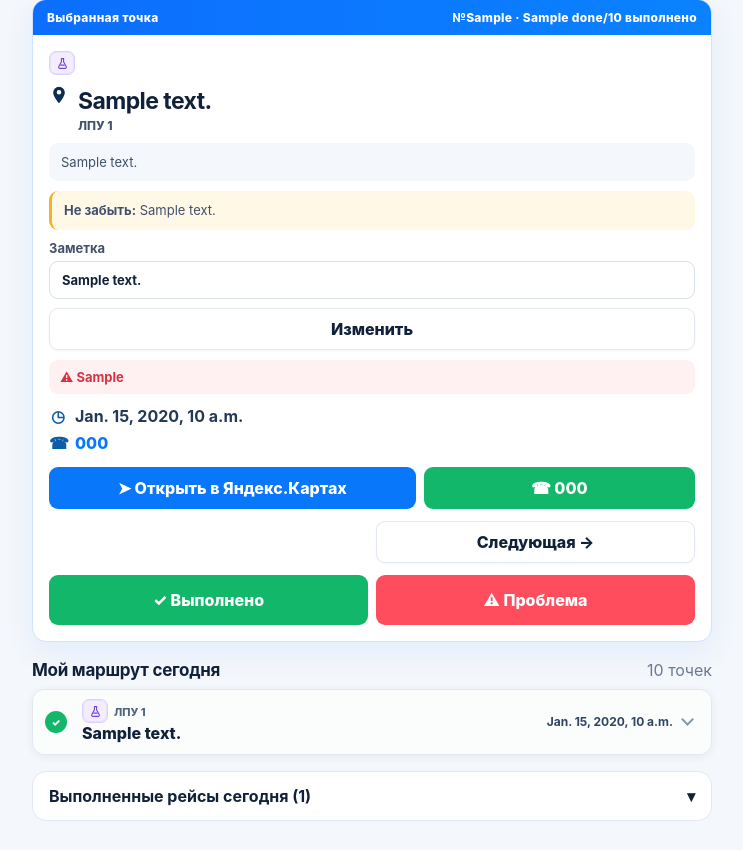
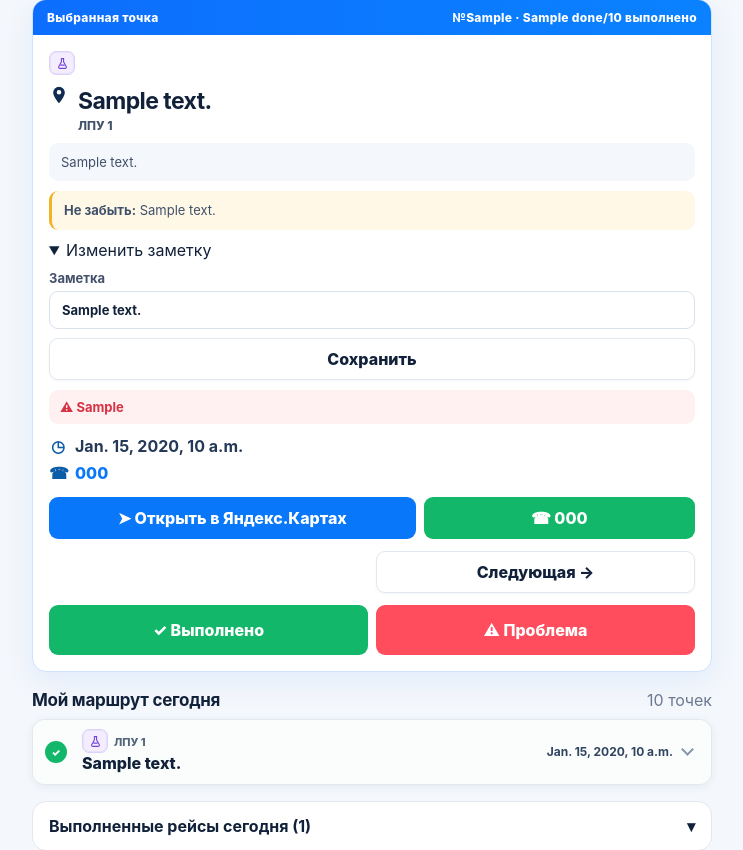
Before and after one commit to Hardoffx/courier-control, a Django app: template templates/courier/today.html in a window 1280 px wide. Shown: the part 151-1001 px from the top of the page, without its empty margins (268-1011 px from the left). Before the commit the page ends 972 px from the top, so only its background shows below. Run offline with Django 5.2, Linux system fonts and the light colour scheme; the template is opened without the code that fills it: most values are stand-ins (such as "Sample title", 1, 10 or a date in 2020).

Commit message:
Refine selected courier card interactions

```diff
--- a/templates/courier/today.html
+++ b/templates/courier/today.html
@@ -21,7 +21,7 @@
           <div class="lab-caption">{% if selected_delivery.lpu_number %}<strong>ЛПУ {{ selected_delivery.lpu_number }}</strong>{% endif %}</div>
         </div>
       </div>
-      {% if selected_delivery.comment %}<div class="route-detail-note selected-note">{{ selected_delivery.comment }}</div>{% endif %}{% if selected_delivery.courier_daily_note %}<div class="route-detail-note courier-note"><b>Не забыть:</b> {{ selected_delivery.courier_daily_note }}</div>{% endif %}<form method="post" action="{% url 'courier_update' selected_delivery.pk %}" class="route-detail-form courier-note-form">{% csrf_token %}<input type="hidden" name="action" value="daily_note"><label>Заметка<input name="courier_daily_note" maxlength="500" value="{{ selected_delivery.courier_daily_note }}" placeholder="Например: не забыть отдать расходники"></label><button class="btn alt" type="submit">{% if selected_delivery.courier_daily_note %}Изменить{% else %}+ Добавить заметку{% endif %}</button></form>{% if selected_delivery.problem_reason %}<div class="route-detail-problem"><b>⚠ {{ selected_delivery.problem_reason }}</b></div>{% endif %}<div class="next-meta">
+      {% if selected_delivery.comment %}<div class="route-detail-note selected-note">{{ selected_delivery.comment }}</div>{% endif %}{% if selected_delivery.courier_daily_note %}<div class="route-detail-note courier-note"><b>Не забыть:</b> {{ selected_delivery.courier_daily_note }}</div>{% endif %}<details class="selected-note-editor"{% if selected_delivery.courier_daily_note %} open{% endif %}><summary class="selected-note-toggle">{% if selected_delivery.courier_daily_note %}Изменить заметку{% else %}+ Добавить заметку{% endif %}</summary><form method="post" action="{% url 'courier_update' selected_delivery.pk %}" class="route-detail-form courier-note-form">{% csrf_token %}<input type="hidden" name="action" value="daily_note"><label>Заметка<input name="courier_daily_note" maxlength="500" value="{{ selected_delivery.courier_daily_note }}" placeholder="Например: не забыть отдать расходники"></label><button class="btn alt" type="submit">Сохранить</button></form></details>{% if selected_delivery.problem_reason %}<div class="route-detail-problem"><b>⚠ {{ selected_delivery.problem_reason }}</b></div>{% endif %}<div class="next-meta">
         {% if selected_delivery.time_window %}<div class="meta-line"><span class="meta-icon">◷</span><span>{{ selected_delivery.time_window }}</span></div>{% endif %}
         {% if selected_delivery.phone %}<div class="meta-line"><span class="meta-icon">☎</span><a href="tel:{{ selected_delivery.phone }}">{{ selected_delivery.phone }}</a></div>{% endif %}
       </div>
@@ -29,7 +29,7 @@
         <a class="btn" target="_blank" rel="noopener" href="https://yandex.ru/maps/?text={{ selected_delivery.address|urlencode }}">➤ Открыть в Яндекс.Картах</a>
         {% if selected_delivery.phone %}<a class="btn good" href="tel:{{ selected_delivery.phone }}">☎ {{ selected_delivery.phone }}</a>{% else %}<a class="btn alt detail-opener" href="#delivery-{{ selected_delivery.pk }}" data-open="delivery-{{ selected_delivery.pk }}">+ Телефон</a>{% endif %}
       </div>
-      <div class="selected-nav">{% if previous_delivery %}<a class="btn alt" href="?selected={{ previous_delivery.pk }}">← Предыдущая</a>{% else %}<span></span>{% endif %}{% if next_delivery %}<a class="btn alt" href="?selected={{ next_delivery.pk }}">Следующая →</a>{% endif %}</div><div class="big-actions">
+      <div class="selected-nav{% if not previous_delivery or not next_delivery %} single-nav{% endif %}">{% if previous_delivery %}<a class="btn alt" href="?selected={{ previous_delivery.pk }}">← Предыдущая</a>{% endif %}{% if next_delivery %}<a class="btn alt" href="?selected={{ next_delivery.pk }}">Следующая →</a>{% endif %}</div><div class="big-actions">
         <form class="done-form" method="post" action="{% url 'courier_update' selected_delivery.pk %}">
           {% csrf_token %}<input type="hidden" name="action" value="done"><input type="hidden" name="latitude"><input type="hidden" name="longitude">
           <button class="btn good" type="submit">✓ Выполнено</button>
```
